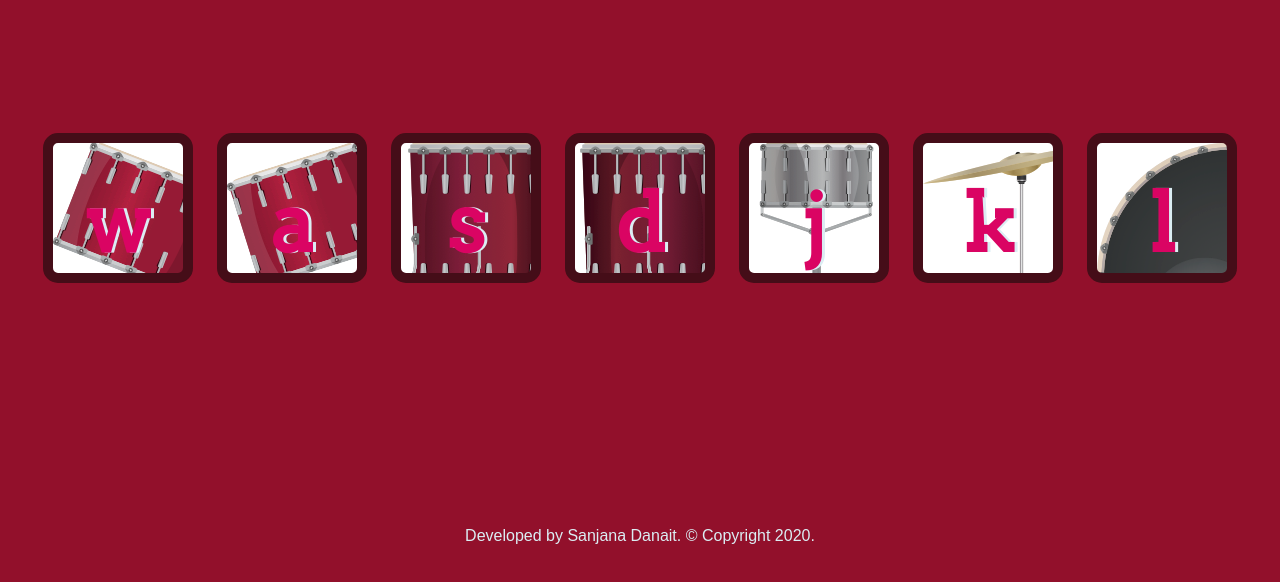
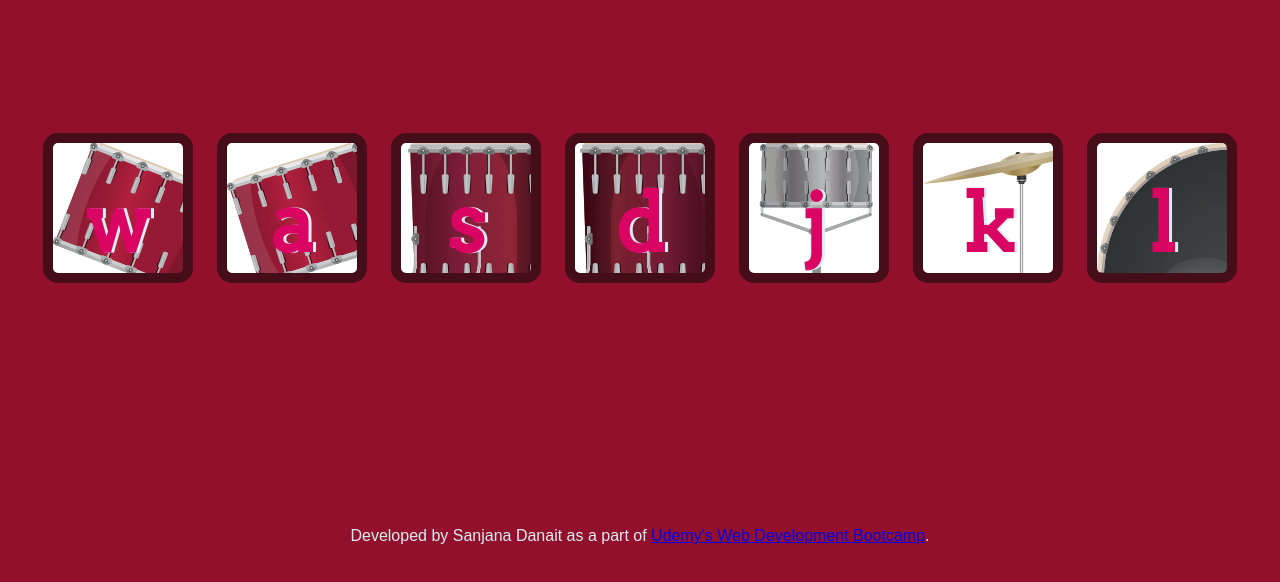
Before and after one commit to sanjanadanait/Drum-Kit, a plain HTML site: page index.html in a window 1280 px wide. Shown: the part 156-738 px from the top of the page. Drawn offline with Linux system fonts and the light colour scheme.

Commit message:
Updated footer

```diff
--- a/index.html
+++ b/index.html
@@ -27,7 +27,10 @@
 </body>
 
 <footer>
-  Developed by Sanjana Danait. © Copyright 2020.
+  Developed by Sanjana Danait as a part of
+  <a href="https://www.udemy.com/share/101qYw3@fJ_KwN9Ykj-1AUK-45xGeQ5AFkVsPngkVcvqVrigQ58Ux30VkOOSGdziLmumF8lKIw==/"
+  target="_blank" rel="noopener noreferrer">
+  Udemy's Web Development Bootcamp</a>.
 </footer>
 
 </html>
```
